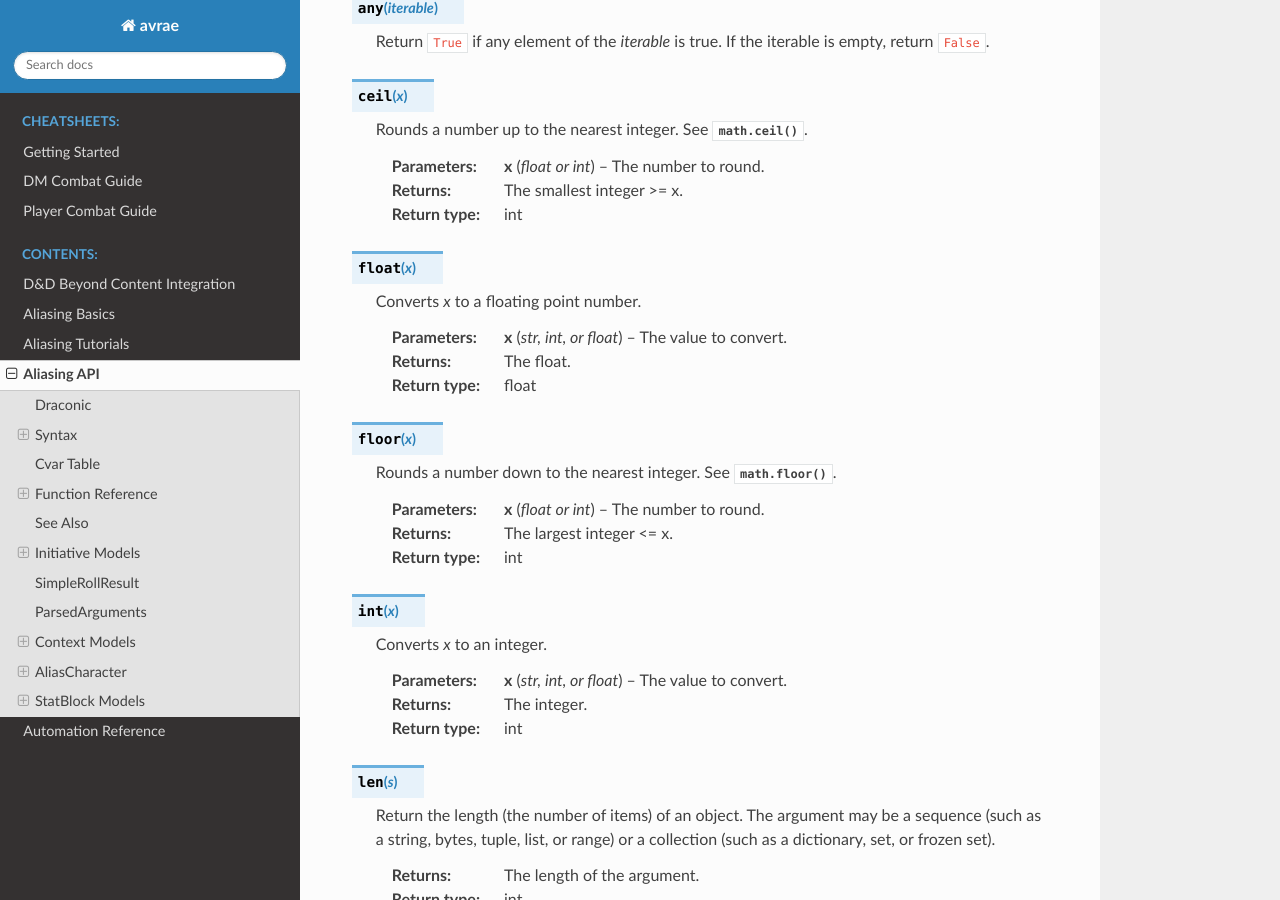
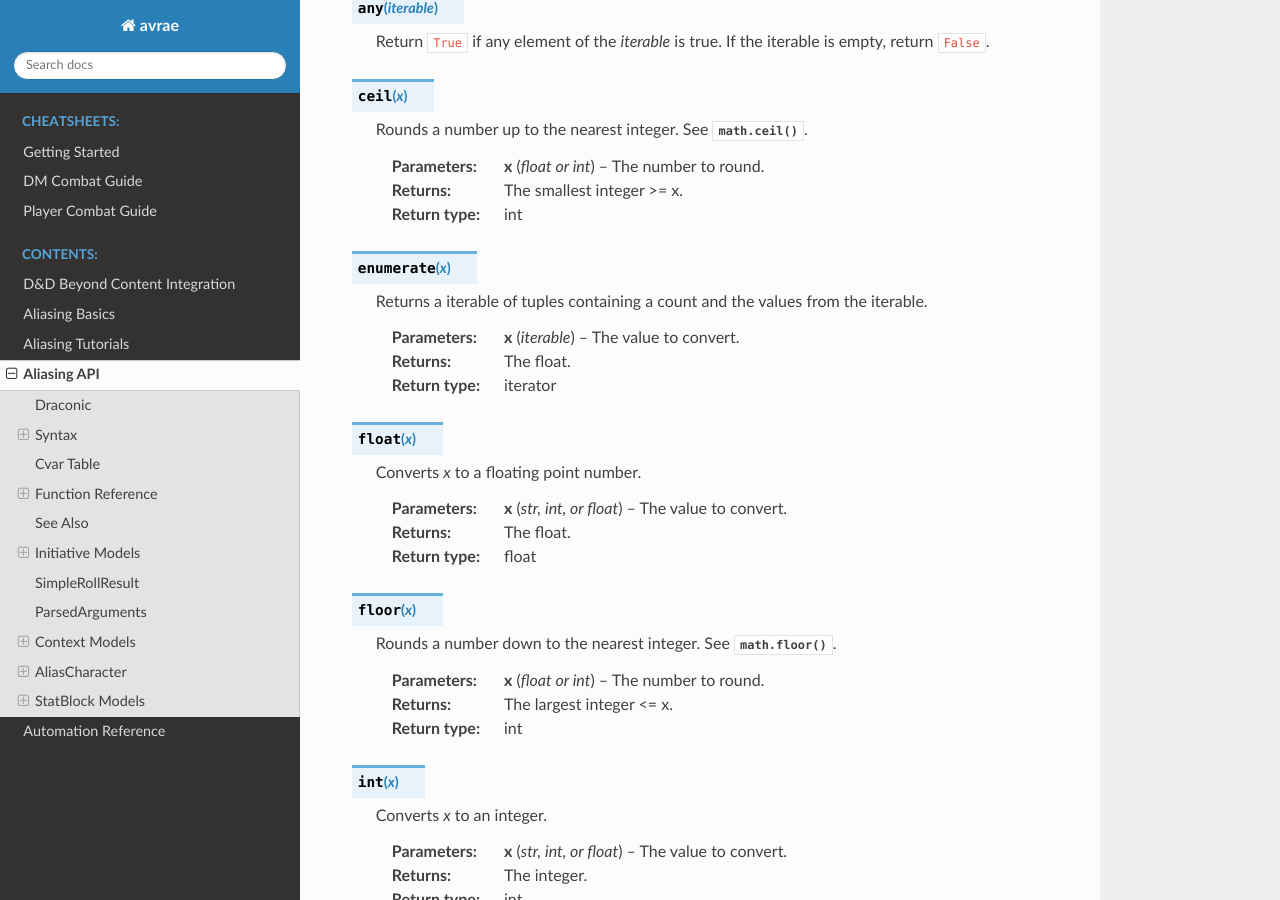
Before and after one commit to avrae/avrae, a Sphinx documentation site: the page built from docs/aliasing/api.rst, in a window 1280 px wide and 900 px high, scrolled down 5448 px. Built offline with Sphinx 7.4.7 and the Read the Docs theme 2.0.0, drawn with Linux system fonts in a browser that asks for light colours.

Commit message:
add enumerate to aliasing context

```diff
--- a/docs/aliasing/api.rst
+++ b/docs/aliasing/api.rst
@@ -225,6 +225,15 @@ Python Builtins
     :type x: float or int
     :return: The smallest integer >= x.
     :rtype: int
+
+.. function:: enumerate(x)
+
+    Returns a iterable of tuples containing a count and the values from the iterable.
+
+    :param x: The value to convert.
+    :type x: iterable
+    :return: The float.
+    :rtype: iterator
 
 .. function:: float(x)
 
```
Also changed, not shown: 1 other file.
